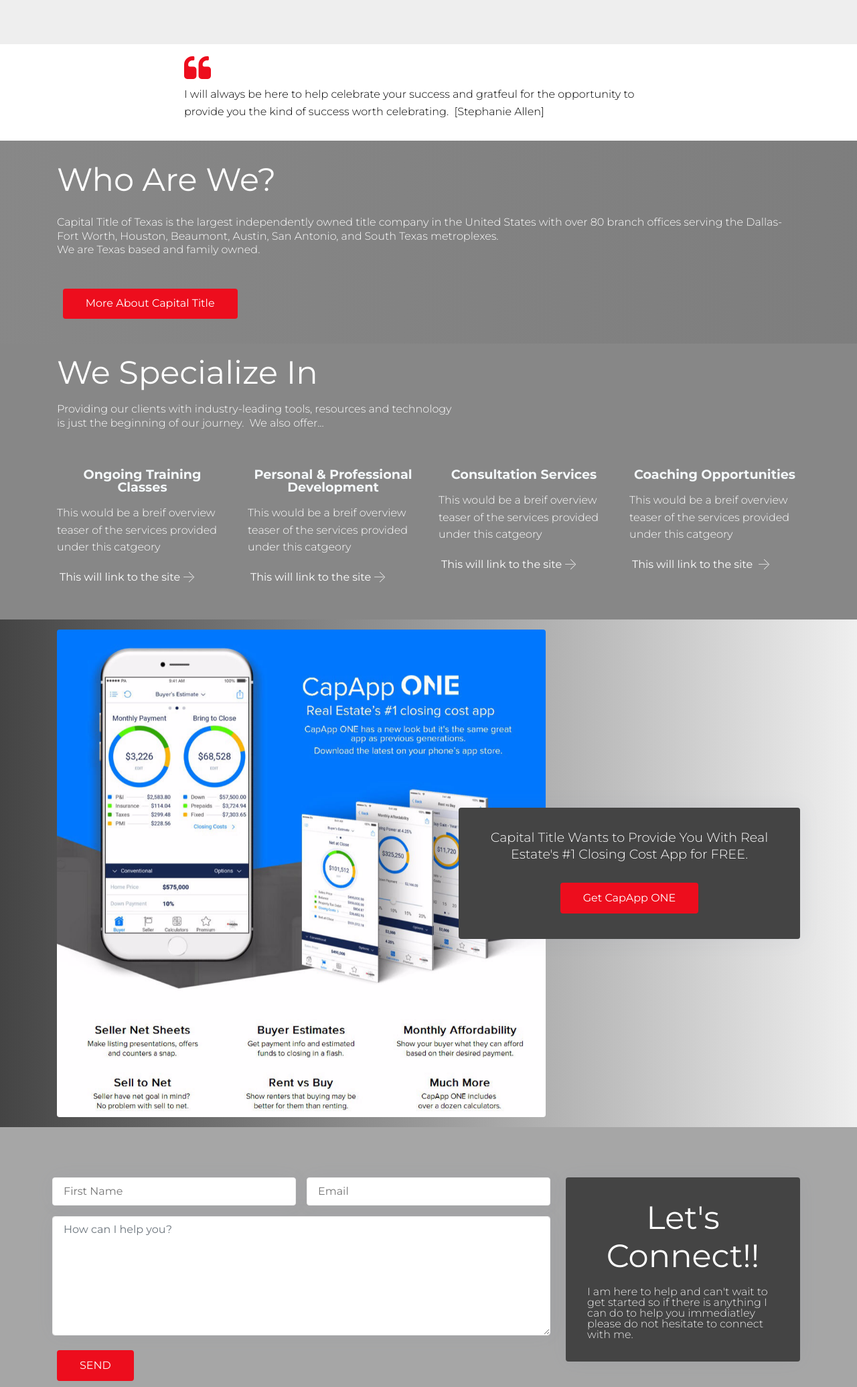
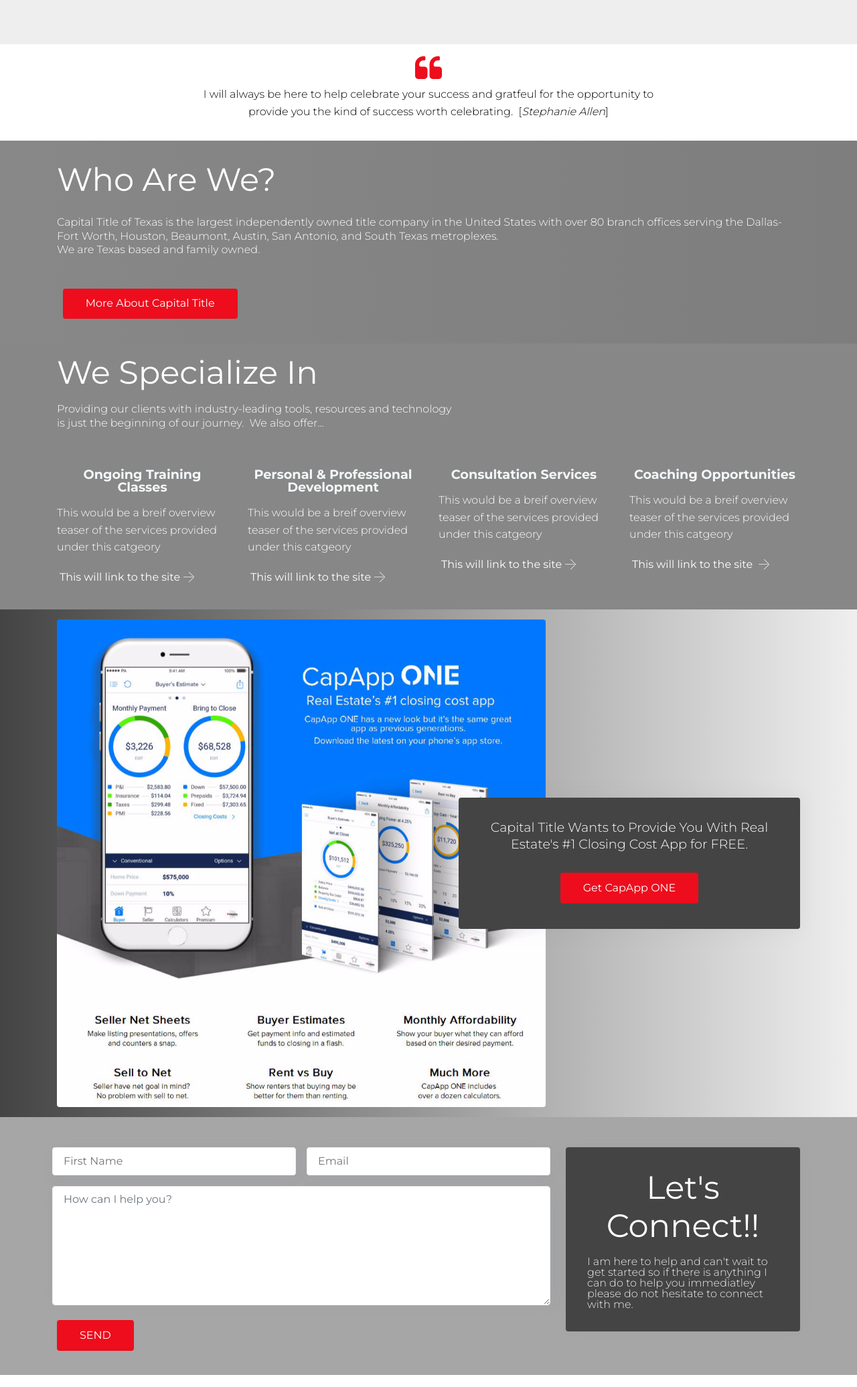
Before and after one commit to AuthorityScope/AdPage-SAllen, a plain HTML site: page index.html in a window 1280 px wide. Shown: the part 1120-3191 px from the top of the page at 67% size. Drawn offline with Linux system fonts and the light colour scheme; files whose address does not match are found by name.

Commit message:
create github pages

```diff
--- a/assets/mobirise/css/mbr-additional.css
+++ b/assets/mobirise/css/mbr-additional.css
@@ -947,6 +947,7 @@ body {
 .cid-r9BMsfCM8a .mbr-text,
 .cid-r9BMsfCM8a .blockquote-quote {
   color: #000000;
+  text-align: center;
 }
 .cid-r9BMsfCM8a .signature {
   text-align: center;
@@ -1304,7 +1305,7 @@ body {
 }
 .cid-r9BvhrQNiJ {
   padding-top: 15px;
-  padding-bottom: 15px;
+  padding-bottom: 0px;
   background-image: url("../../../assets/images/mbr-2-1920x1280.jpg");
 }
 .cid-r9BvhrQNiJ .mbr-section-title {
@@ -1381,8 +1382,8 @@ body {
   color: #ffffff;
 }
 .cid-r9BF6kNm2Z {
-  padding-top: 75px;
-  padding-bottom: 75px;
+  padding-top: 45px;
+  padding-bottom: 30px;
   background-image: url("../../../assets/images/mbr-1920x1280.jpg");
 }
 .cid-r9BF6kNm2Z .row {
--- a/index.html
+++ b/index.html
@@ -131,7 +131,7 @@
                         </g></g>
                     </svg>
                 </div>
-                <div class="mbr-text mbr-fonts-style pb-3 mbr-light display-7">I will always be here to help celebrate your success and gratfeul for the opportunity to provide you the kind of success worth celebrating. &nbsp;[Stephanie Allen]</div>
+                <div class="mbr-text mbr-fonts-style pb-3 mbr-light display-7">I will always be here to help celebrate your success and gratfeul for the opportunity to provide you the kind of success worth celebrating. &nbsp;[<em>Stephanie Allen</em>]</div>
 
             </div>
         </div>
@@ -231,7 +231,7 @@
         <div class="row main-row justify-content-center">
             <div class="col-sm-12 col-lg-8 col-md-6" data-form-type="formoid">
                 <div data-form-alert="" hidden="">Thanks for filling out the form! I will be in touch and can't wait to meet up soon!!</div>
-                <form class="mbr-form" action="https://mobirise.com/" method="post" data-form-title="My Mobirise Form"><input type="hidden" name="email" data-form-email="true" value="56q7tWfAt8FzZRpN9pkPJk/moNDhRwXFxgc7QOG2EGDuTh88iVpkMGE31xowTUtJTYNNqSP/7ghKqj9KGquvLvJ1YqN+dez+VgtS6NGdpB1WNjHgA/AO288AbF9fd3oX">
+                <form class="mbr-form" action="https://mobirise.com/" method="post" data-form-title="My Mobirise Form"><input type="hidden" name="email" data-form-email="true" value="rZCZ8mwgl/AYGfYEudXTbYeQDEeS65wiVasyKSEhSVzpCGHBqE42hGBW2V67xUzp35ujw2z1JZGu1XDAESCYv348TsCzsEh932g2wfiT0jZWZa5UUUC5JPxkVqcfEyi2">
                     <div class="row input-main">
                         <div class="col-md-12 col-lg-6 input-wrap" data-for="firstname">
                             <input type="text" class="field display-7" name="firstname" placeholder="First Name" data-form-field="First Name" required="" id="firstname-form1-d">
```
Also changed, not shown: 1 other file.
